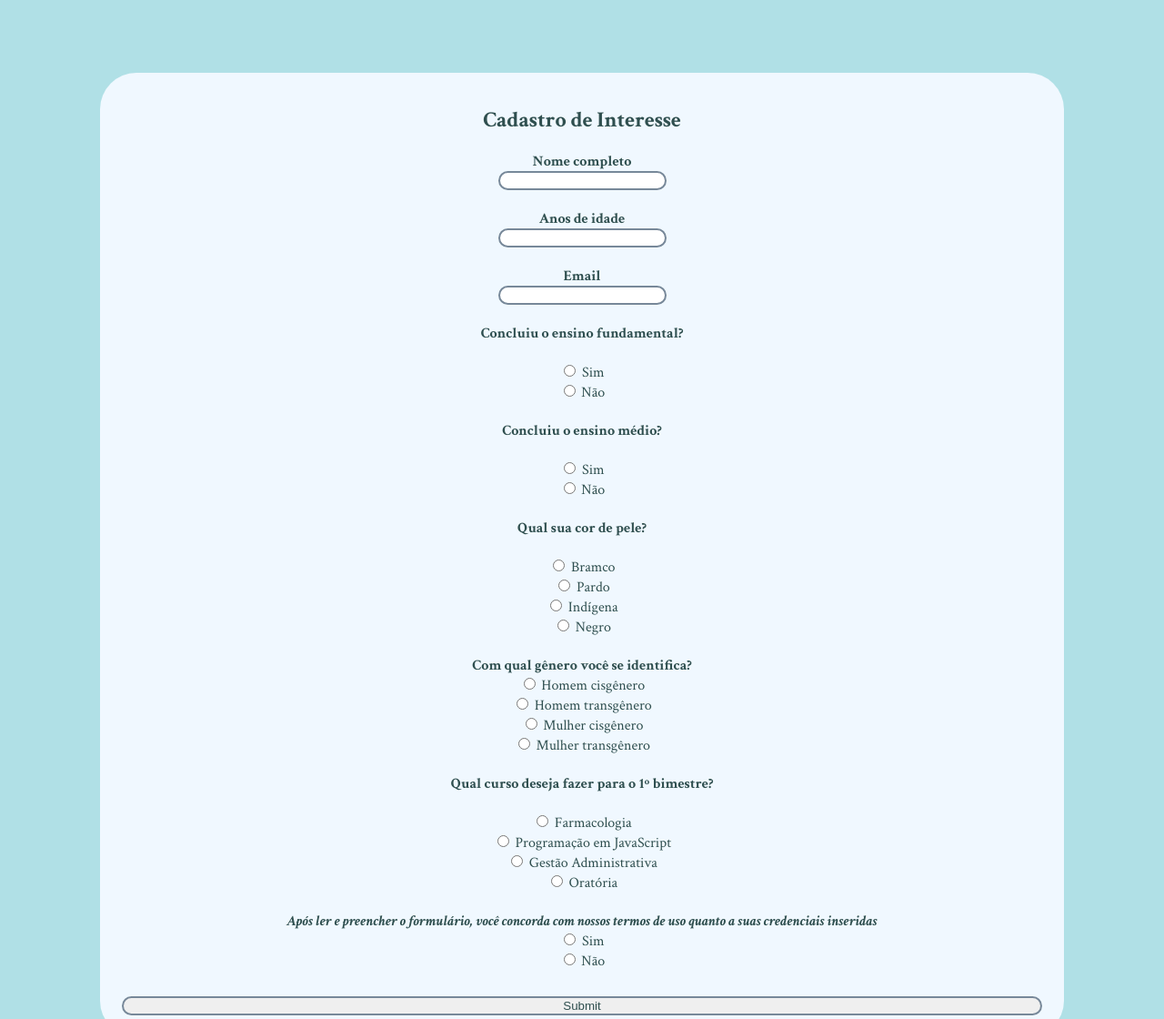
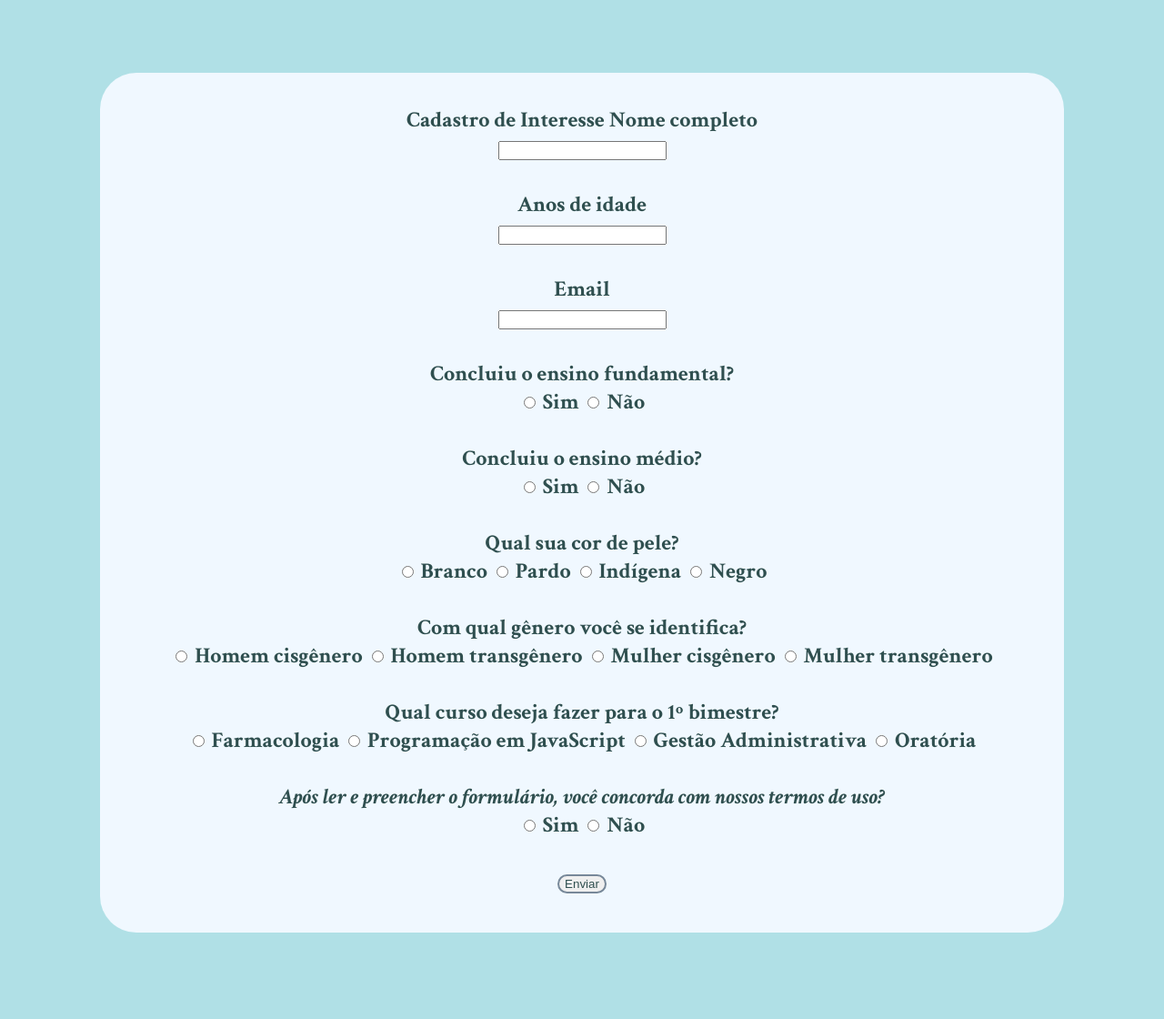
Before and after one commit to WLopesF/Credentials-Form, a plain HTML site: page index.html in a window 1280 px wide. Shown: the top 1120 px of the page at 91% size. Drawn offline with Linux system fonts and the light colour scheme.

Commit message:
Update index.html

```diff
--- a/index.html
+++ b/index.html
@@ -20,159 +20,70 @@
     <section class="form">
         <form>
 
-            <h1>Cadastro de Interesse</h1>
+            <h1>Cadastro de Interesse</h>
 
-            <div class="nomeCompleto">
+<form action="/submit" method="POST">
+    <label for="full_name"><b>Nome completo</b></label>
+    <br>
+    <input type="text" name="full_name">
+    <br><br>
 
-                <label for=><b>Nome completo</b></label>
-                <br>
-                <input type="text">
-                <br>
-                <br>
+    <label for="age"><b>Anos de idade</b></label>
+    <br>
+    <input type="text" name="age">
+    <br><br>
 
-            </div>
+    <label for="email"><b>Email</b></label>
+    <br>
+    <input type="email" name="email">
+    <br><br>
 
-            <div class="idade">
+    <label><b>Concluiu o ensino fundamental?</b></label>
+    <br>
+    <input type="radio" name="fundamental_completed" value="Sim"> Sim
+    <input type="radio" name="fundamental_completed" value="Não"> Não
+    <br><br>
 
-                <label for=><b>Anos de idade</b></label>
-                <br>
-                <input type="text">
-                <br>
-                <br>
-            </div>
+    <label><b>Concluiu o ensino médio?</b></label>
+    <br>
+    <input type="radio" name="high_school_completed" value="Sim"> Sim
+    <input type="radio" name="high_school_completed" value="Não"> Não
+    <br><br>
 
-            <div class="email">
+    <label><b>Qual sua cor de pele?</b></label>
+    <br>
+    <input type="radio" name="skin_color" value="Branco"> Branco
+    <input type="radio" name="skin_color" value="Pardo"> Pardo
+    <input type="radio" name="skin_color" value="Indígena"> Indígena
+    <input type="radio" name="skin_color" value="Negro"> Negro
+    <br><br>
 
-                <label for=><b>Email</b></label>
-                <br>
-                <input type="email">
+    <label><b>Com qual gênero você se identifica?</b></label>
+    <br>
+    <input type="radio" name="gender" value="Homem cisgênero"> Homem cisgênero
+    <input type="radio" name="gender" value="Homem transgênero"> Homem transgênero
+    <input type="radio" name="gender" value="Mulher cisgênero"> Mulher cisgênero
+    <input type="radio" name="gender" value="Mulher transgênero"> Mulher transgênero
+    <br><br>
 
+    <label><b>Qual curso deseja fazer para o 1º bimestre?</b></label>
+    <br>
+    <input type="radio" name="preferred_course" value="Farmacologia"> Farmacologia
+    <input type="radio" name="preferred_course" value="Programação em JavaScript"> Programação em JavaScript
+    <input type="radio" name="preferred_course" value="Gestão Administrativa"> Gestão Administrativa
+    <input type="radio" name="preferred_course" value="Oratória"> Oratória
+    <br><br>
 
+    <label><b><em>Após ler e preencher o formulário, você concorda com nossos termos de uso?</em></b></label>
+    <br>
+    <input type="radio" name="terms_agreed" value="Sim"> Sim
+    <input type="radio" name="terms_agreed" value="Não"> Não
+    <br><br>
 
+    <input type="submit" value="Enviar">
 
+</form>
 
-            </div>
-
-            <br>
-
-            <div class="escolaridade1">
-
-                <label for=><b>Concluiu o ensino fundamental?</label></b></label>
-                <br>
-                <br>
-                <input type="radio">
-                <label for=>Sim</label>
-                <br>
-                <input type="radio">
-                <label for=>Não</label>
-
-            </div>
-
-            <br>
-
-            <div class="escolaridade2">
-
-                <label for=><b>Concluiu o ensino médio?</b></label>
-                <br>
-                <br>
-                <input type="radio">
-                <label for=>Sim</label>
-                <br>
-                <input type="radio">
-                <label for=>Não</label>
-
-
-
-
-            </div>
-
-            <br>
-
-            <div class="cordepele">
-
-                <label for=><b>Qual sua cor de pele?</b></label>
-                <br>
-                <br>
-                <input type="radio">
-                <label for=>Bramco</label>
-                <br>
-                <input type="radio">
-                <label for=>Pardo</label>
-                <br>
-                <input type="radio">
-                <label for=>Indígena</label>
-                <br>
-                <input type="radio">
-                <label for=>Negro</label>
-                <br>
-                <br>
-
-            </div>
-
-            <div class="genero">
-
-                <label for><b>Com qual gênero você se identifica?</b></label>
-                <br>
-                <input type="radio">
-                <label for=>Homem cisgênero</label>
-                <br>
-                <input type="radio">
-                <label for=>Homem transgênero</label>
-                <br>
-                <input type="radio">
-                <label for=>Mulher cisgênero</label>
-                <br>
-                <input type="radio">
-                <label for=>Mulher transgênero</label>
-
-            </div>
-
-            <br>
-
-            <div class="escolhaCurso">
-
-                <label for=><b>Qual curso deseja fazer para o 1º bimestre?</b></label>
-                <br>
-                <br>
-                <input type="radio">
-                <label for=>Farmacologia</label>
-                <br>
-                <input type="radio">
-                <label for=>Programação em JavaScript</label>
-                <br>
-                <input type="radio">
-                <label for=>Gestão Administrativa</label>
-                <br>
-                <input type="radio">
-                <label for=>Oratória</label>
-
-                <br>
-                <br>
-
-
-            </div>
-
-            <div class="termos">
-
-            <label for=><b><em>Após ler e preencher o formulário, você concorda com nossos termos de uso quanto a suas credenciais inseridas</em></b></label>
-            <br>
-            <input type="radio">
-            <label for=>Sim</label>
-            <br>
-            <input type="radio">
-            <label for=>Não</label>
-
-            </div>
-
-            <br>
-
-            <input type="submit">
-
-        </form>
-
-    </section>
-
-
-</body>
+<body/>
 
 </html>
```
